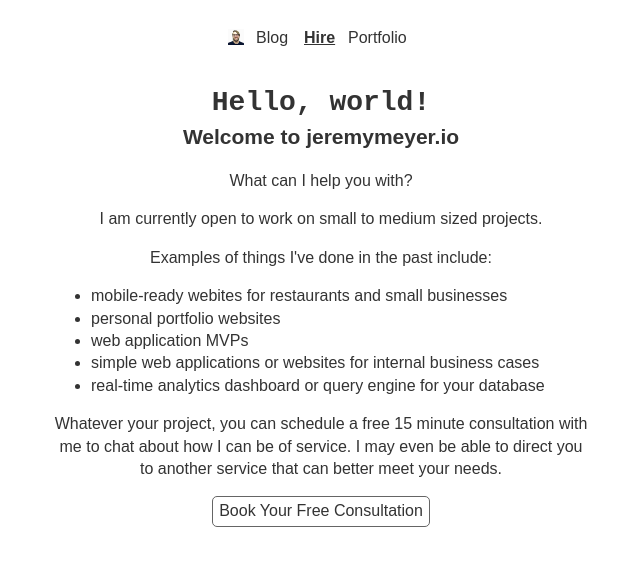
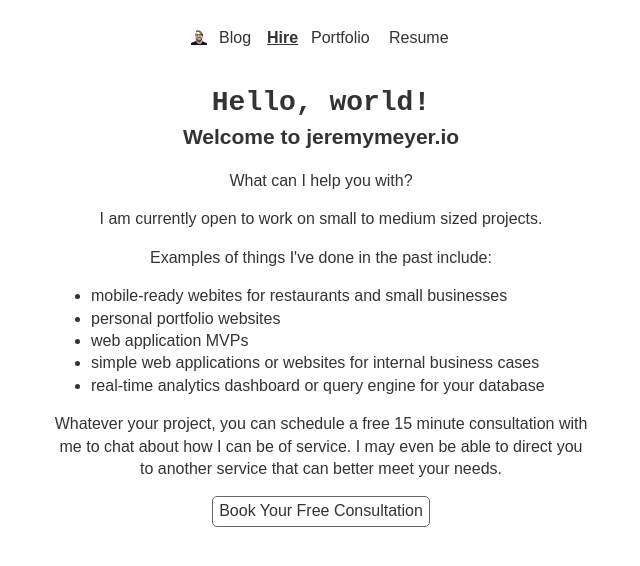
Before and after one commit to jeremyjs/jeremymeyer.io, a website: page public/hire.html in a window 1280 px wide. Shown: the whole page, without its empty margins (319-959 px from the left). Drawn offline with Linux system fonts and the light colour scheme.

Commit message:
feat: add resume link to nav

```diff
--- a/public/css/custom.css
+++ b/public/css/custom.css
@@ -63,6 +63,7 @@ nav > ul > li:last-child {
 
 nav > ul > li.w-32 { width: 32px; }
 nav > ul > li.w-36 { width: 36px; }
+nav > ul > li.w-62 { width: 62px; }
 nav > ul > li.w-66 { width: 66px; }
 
 nav > ul > li > a {
--- a/public/hire.html
+++ b/public/hire.html
@@ -26,6 +26,7 @@
       <li class="w-36"><a href="http://blog.jeremymeyer.io" title="Systems Thinking Blog">Blog</a></li>
       <li class="w-32 active"><a href="/hire" title="Hire Jeremy">Hire</a></li>
       <li class="w-66"><a href="/portfolio" title="See Jeremy's Portfolio">Portfolio</a></li>
+      <li class="w-62"><a href="/files/jeremy_patrick_meyer.pdf">Resume</a></li>
     </ul>
   </nav>
 
```
Also changed, not shown: public/portfolio.html (+1 -0 lines).
